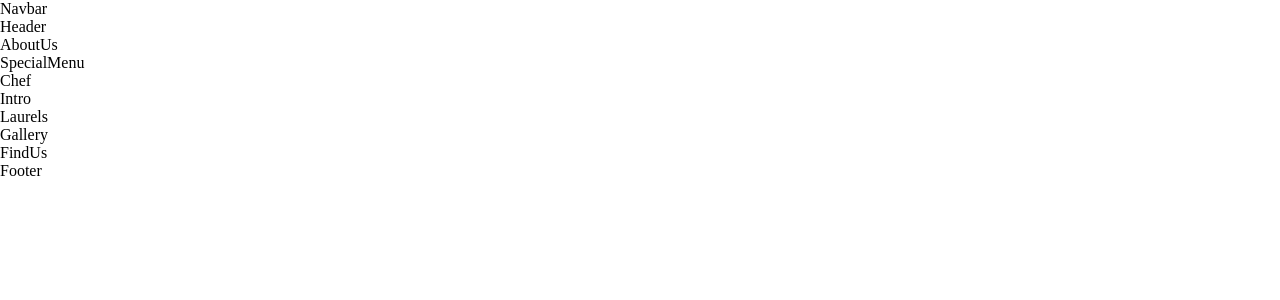
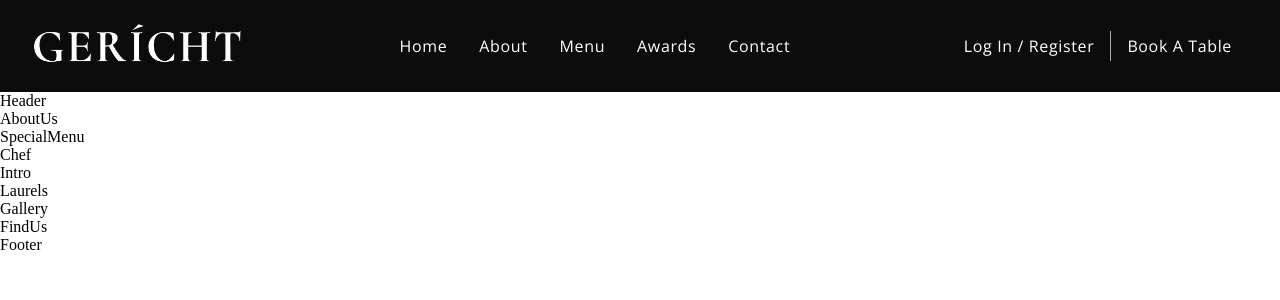
Before and after one commit to Arsal5511/fastfood, a React (Create React App) app: page / in a window 1280 px wide. Shown: the top 300 px of the page. Built offline with nearby package versions, Linux system fonts and the light colour scheme; a web font is replaced by a local one.

Commit message:
navbar completed

```diff
--- a/src/components/Navbar/Navbar.css
+++ b/src/components/Navbar/Navbar.css
@@ -0,0 +1,128 @@
+.navbar{
+    width: 100%;
+    display: flex;
+    justify-content: space-between;
+    align-items: center;
+    background: var(--color-black );
+
+    padding: 1rem 2rem;
+}
+
+.navbar_logo{
+    display: flex;
+    justify-content: flex-start;
+    align-items: center;
+}
+
+.navbar_logo img{
+    width: 150px;
+}
+.navbar_links{
+    flex: 1;
+    display: flex;
+    justify-content: center;
+    align-items: center;
+
+    list-style: none;
+}
+.navbar_links li{
+    margin: 0 1rem;
+    cursor: pointer;
+}
+.navbar_links li:hover{
+    color: var(--color-grey );
+}
+
+.navbar_login{
+    display: flex;
+    justify-content: flex-end;
+    align-items: center;
+}
+.navbar_login a{
+    margin: 0 1rem ;
+    text-decoration: none;
+    transition: 0.5 ease;
+}
+.navbar_login a:hover{
+    border-bottom: 1px solid var(--color-golden);
+}
+.navbar_login div{
+    height: 30px;
+    width: 1px;
+    background: var(--color-grey);
+}
+
+.smallscreen_navbar{
+    display: none;
+}
+
+.smallscreen_navbar_overlay{
+    position: fixed;
+    top: 0;
+    right: 0;
+    flex-direction: column;
+    transition: 0.5s ease-in-out;
+    z-index: 5px;
+    width: 100%;
+    height: 100vh;
+
+    background: var(--color-black);
+
+}
+.smallscreen_navbar_overlay .overlay_close {
+    font-size: 27px;
+    color: var(--color-golden);
+    top: 20px;
+    cursor: pointer;
+    right: 25px;
+    position: absolute;
+
+}
+.smallscreen_navbar_links{
+    list-style: none;
+}
+.smallscreen_navbar_links li{
+    margin: 2rem;
+    cursor: pointer;
+    color: var(--color-golden);
+    font-size: 2rem;
+    text-align: center;
+    font-family: var(--font-base);
+}
+
+.smallscreen_navbar_links li:hover{
+    color: var(--color-white);
+}
+
+@media screen and (max-width: 2000px){
+
+    .navbar_logo img{
+        width: 210px;
+    }
+}
+
+@media screen and (max-width: 1150px){
+    .navbar_links{
+        display: none;
+    }
+    .smallscreen_navbar{
+        display: flex;
+    }
+
+    .navbar_logo img{
+        width: 150px;
+    }
+}
+
+@media screen and (max-width: 650px){
+    .navbar_logo img{
+        width: 110px;
+    }
+    .navbar_login{
+        display: none;
+    }
+
+    .navbar{
+        padding: 1rem ;
+    }
+}
--- a/src/components/Navbar/Navbar.jsx
+++ b/src/components/Navbar/Navbar.jsx
@@ -1,11 +1,102 @@
-import React from 'react';
+import React, { useState } from "react";
+import { GiHamburgerMenu } from "react-icons/gi";
+import { MdOutlineRestaurantMenu } from "react-icons/md";
+import images from "../../constants/images";
 
-import './Navbar.css';
+import "./Navbar.css";
 
-const Navbar = () => (
-  <div>
-    Navbar
-  </div>
-);
+const Navbar = () => {
+  const [toggle, setToggle] = useState(false);
+
+  return (
+    <nav className="navbar">
+      <div className="navbar_logo">
+        <img src={images.gericht} alt="logo" />
+      </div>
+      <ul className="navbar_links">
+        <li className="p__opensans">
+          <a href="#home" >
+          Home
+          </a>
+        </li>
+        <li className="p__opensans">
+          <a href="#About" >
+          About
+          </a>
+        </li>
+        <li className="p__opensans">
+          <a href="#Menu" >
+          Menu
+          </a>
+        </li>
+        <li className="p__opensans">
+          <a href="#Awards" >
+          Awards
+          </a>
+        </li>
+        <li className="p__opensans">
+          <a href="#Contact" >
+          Contact
+          </a>
+        </li>
+      </ul>
+      <div className="navbar_login">
+        <a href="#login" className="p__opensans">
+          Log In / Register
+        </a>
+        <div />
+        <a href="/" className="p__opensans">
+          Book a Table
+        </a>
+      </div>
+      <div className="smallscreen_navbar">
+        <GiHamburgerMenu
+          color="#fff"
+          fontSize={27}
+          onClick={() => setToggle(true)}
+        />
+
+
+        {toggle && (
+          <div className="smallscreen_navbar_overlay flex__center slide-bottom">
+          <MdOutlineRestaurantMenu
+            className="overlay_close"
+            color="#fff"
+            fontSize={27}
+            onClick={() => setToggle(false)}
+          />
+          <ul className="smallscreen_navbar_links">
+          <li className="p__opensans">
+          <a href="#home" >
+          Home
+          </a>
+        </li>
+        <li className="p__opensans">
+          <a href="#About" >
+          About
+          </a>
+        </li>
+        <li className="p__opensans">
+          <a href="#Menu" >
+          Menu
+          </a>
+        </li>
+        <li className="p__opensans">
+          <a href="#Awards" >
+          Awards
+          </a>
+        </li>
+        <li className="p__opensans">
+          <a href="#Contact" >
+          Contact
+          </a>
+        </li>
+          </ul>
+          </div>
+        )}
+      </div>
+    </nav>
+  );
+};
 
 export default Navbar;
```
